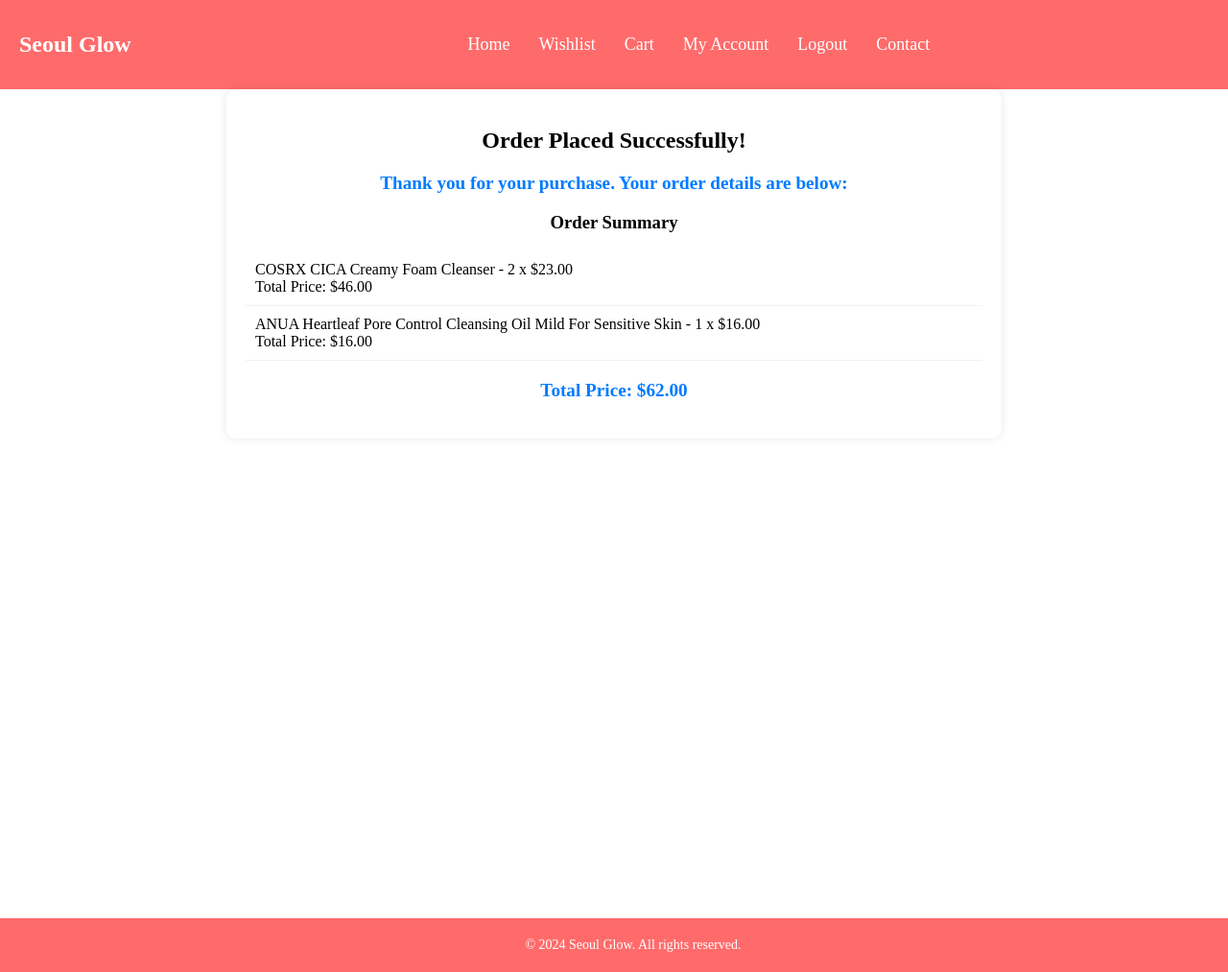
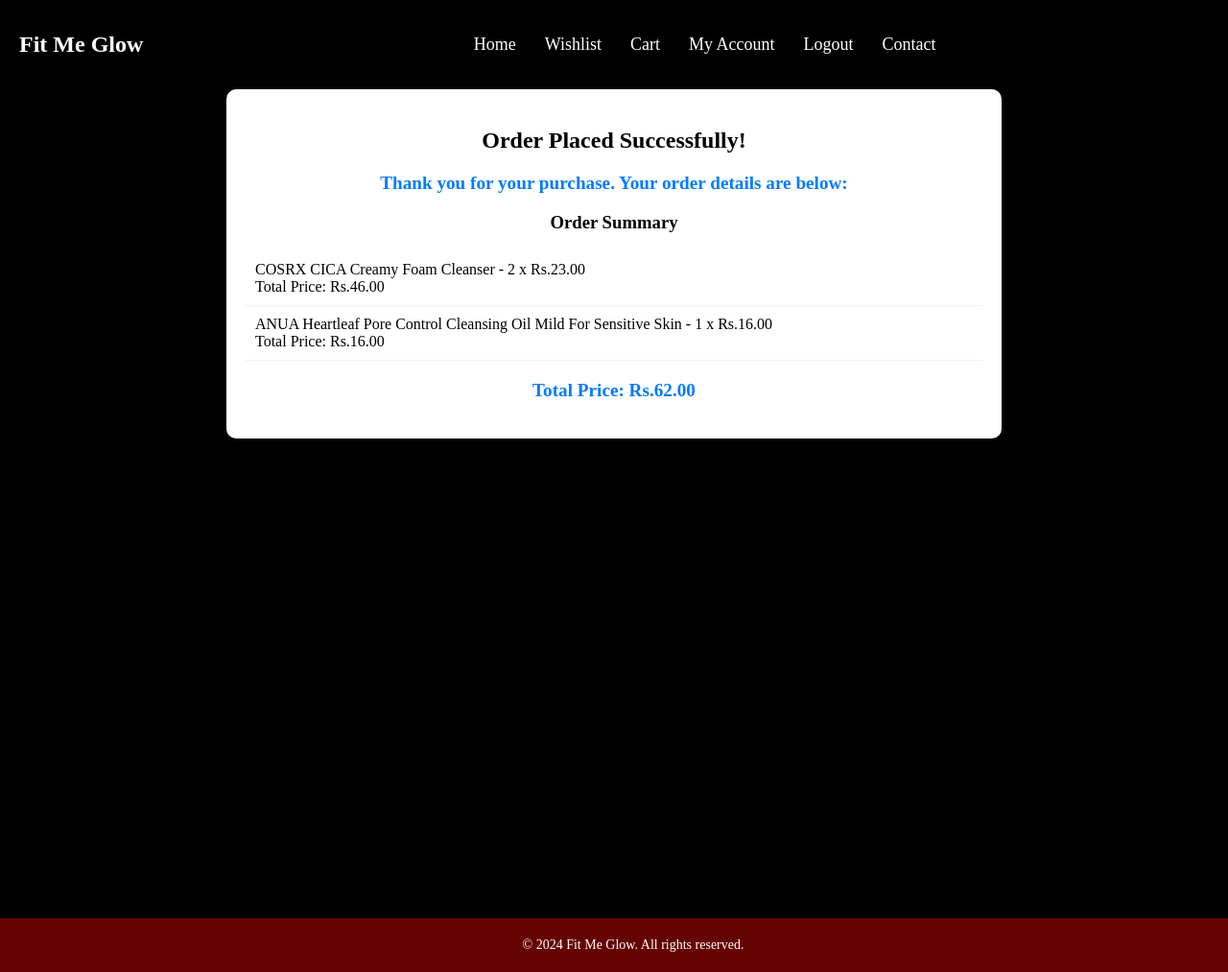
Before and after one commit to Pooja-Patidar34/website-fitmeglow, a Django app: page /order/success/ in a window 1280 px wide. Shown: the whole page at 96% size. Run offline with Django 5.2, Linux system fonts and the light colour scheme; a user stored in the database is signed in; data comes from the database, SQL or seed files in the repository; both versions use the stored data as it was after the commit.

Commit message:
first commit

```diff
--- a/accounts/admin.py
+++ b/accounts/admin.py
@@ -1,6 +1,3 @@
-from django.contrib import admin
-
-# Register your models here.
 from django.contrib import admin
 from .models import UserProfile
 
--- a/accounts/models.py
+++ b/accounts/models.py
@@ -1,6 +1,3 @@
-
-# Create your models here.
-# accounts/models.py
 
 from django.db import models
 from django.utils.translation import gettext_lazy as _
--- a/accounts/templates/account/dashboard.html
+++ b/accounts/templates/account/dashboard.html
@@ -18,7 +18,7 @@
                         <li>
                             <strong>Order ID:</strong> {{ order.id }}<br>
                             <strong>Date:</strong> {{ order.created_at|date:"F d, Y" }}<br>
-                            <strong>Total:</strong> ${{ order.total_amount }}<br>
+                            <strong>Total:</strong> Rs.{{ order.total_amount }}<br>
                             <strong>Items:</strong>
                             <ul>
                                 {% for item in order.items.all %}
--- a/products/templates/products/order_success.html
+++ b/products/templates/products/order_success.html
@@ -2,7 +2,7 @@
 {% extends 'base.html' %}
 {% load static %}
 {% load static custom_filters %}
-{% block title %}Order Success - Seoul Glow{% endblock %}
+{% block title %}Order Success - Fit Me Flow{% endblock %}
 
 {% block content %}
 <div class="order-success-container">
@@ -15,14 +15,14 @@
         <li>
             {{ item.product.name }} - {{ item.quantity }} x
             {% if item.product.is_on_sale %}
-                <strike>${{ item.product.price }}</strike> ${{ item.product.sale_price|floatformat:"2" }}
+                <strike>Rs.{{ item.product.price }}</strike> Rs.{{ item.product.sale_price|floatformat:"2" }}
             {% else %}
-                ${{ item.product.current_price|floatformat:"2" }}
+                Rs.{{ item.product.current_price|floatformat:"2" }}
             {% endif %}
-            <br>Total Price: ${{ item.quantity|mul:item.product.current_price|floatformat:"2" }}
+            <br>Total Price: Rs.{{ item.quantity|mul:item.product.current_price|floatformat:"2" }}
         </li>
         {% endfor %}
     </ul>
-    <p>Total Price: ${{ order.total_amount }}</p>
+    <p>Total Price: Rs.{{ order.total_amount }}</p>
 </div>
 {% endblock %}
--- a/products/templates/products/product_detail.html
+++ b/products/templates/products/product_detail.html
@@ -1,7 +1,7 @@
 <!-- templates/products/product_detail.html -->
 {% extends 'base.html' %}
 {% load static %}
-{% block title %}{{ product.name }} - Seoul Glow{% endblock %}
+{% block title %}{{ product.name }} - Fit me Glow{% endblock %}
 
 {% block content %}
 <div class="product-container">
@@ -11,9 +11,9 @@
     <div class="product-details">
         <h1>{{ product.name }}</h1>
         {% if product.is_on_sale %}
-            <p class="price"><strike>${{ product.price }}</strike> Sale: ${{ product.sale_price }}</p>
+            <p class="price"><strike>Rs.{{ product.price }}</strike> Sale: Rs.{{ product.sale_price }}</p>
         {% else %}
-            <p class="price">Price: ${{ product.price }}</p>
+            <p class="price">Price: Rs.{{ product.price }}</p>
         {% endif %}
         <p class="stock">{% if product.is_in_stock %}In Stock{% else %}Out of Stock{% endif %}</p>
         <form method="post" action="{% url 'add_to_cart' product.id %}">
--- a/products/templates/products/product_list_partial.html
+++ b/products/templates/products/product_list_partial.html
@@ -8,9 +8,9 @@
                     <div class="product-info">
                         <h2>{{ product.name }}</h2>
                         {% if product.is_on_sale %}
-                            <p class="price">Price: <strike>${{ product.price }}</strike> <span style="color: red;">Sale: ${{ product.sale_price }}</span></p>
+                            <p class="price">Price: <strike>Rs.{{ product.price }}</strike> <span style="color: red;">Sale: Rs.{{ product.sale_price }}</span></p>
                         {% else %}
-                            <p class="price">Price: ${{ product.price }}</p>
+                            <p class="price">Price: Rs.{{ product.price }}</p>
                         {% endif %}
                         {% if product.is_in_stock %}
                             <p>In Stock</p>
--- a/products/templates/products/wishlist.html
+++ b/products/templates/products/wishlist.html
@@ -30,7 +30,7 @@
                                     {{ product.name }}
                                 </a>
                             </h3>
-                            <p class="price">Price: ${{ product.current_price|floatformat:"2" }}</p>
+                            <p class="price">Price: Rs.{{ product.current_price|floatformat:"2" }}</p>
                         </div>
                     </li>
                 {% endfor %}
--- a/templates/base.html
+++ b/templates/base.html
@@ -9,9 +9,9 @@
     <link rel="stylesheet" href="{% static 'css/styles.css' %}">
     <!-- <link rel="stylesheet" href="https://cdnjs.cloudflare.com/ajax/libs/font-awesome/5.15.4/css/all.min.css" integrity="sha512-dCehwN0gG0ytdVN7PyVeSb9l1O8Xjr9DgRynDQmb/kzpJ1mW7JgCjy7rQmXlbIOT1tPCl3QOPGmKl+6hb+3aGA==" crossorigin="anonymous" referrerpolicy="no-referrer" /> -->
 </head>
-<body>
-    <header class="header">
-        <div class="logo">Seoul Glow</div>
+<body style="background-color: black;">
+    <header style="background-color: black;" class="header" >
+        <div class="logo">Fit Me Glow</div>
         <nav>
             <ul>
                 <li><a href="{% url 'home' %}">Home</a></li>
@@ -38,9 +38,9 @@
     {% block content %}
     {% endblock %}
 
-    <footer class="footer">
+    <footer style="background-color: rgb(101, 3, 3);" class="footer" >
         <div class="footer-content">
-            <p>&copy; 2024 Seoul Glow. All rights reserved.</p>
+            <p>&copy; 2024 Fit Me Glow. All rights reserved.</p>
         </div>
     </footer>
 
--- a/templates/home.html
+++ b/templates/home.html
@@ -1,11 +1,11 @@
 <!-- templates/home.html -->
 {% extends 'base.html' %}
 
-{% block title %}Seoul Glow - Home{% endblock %}
+{% block title %}Fit Me Glow - Home{% endblock %}
 
 {% block content %}
 <section class="hero">
-    <h1>Welcome to Seoul Glow</h1>
+    <h1>Welcome to Fit Me Glow</h1>
     <p>Your ultimate destination for authentic Korean skincare products</p>
 </section>
 
```
Also changed, not shown: products/templates/products/cart.html (+4 -4 lines), products/templates/products/checkout.html (+4 -4 lines), skincare_store/settings.py (+9 -8 lines), db.sqlite3, media/products/images/glass.jpg (added), media/products/images/hostel.webp (added), 1 other file.
